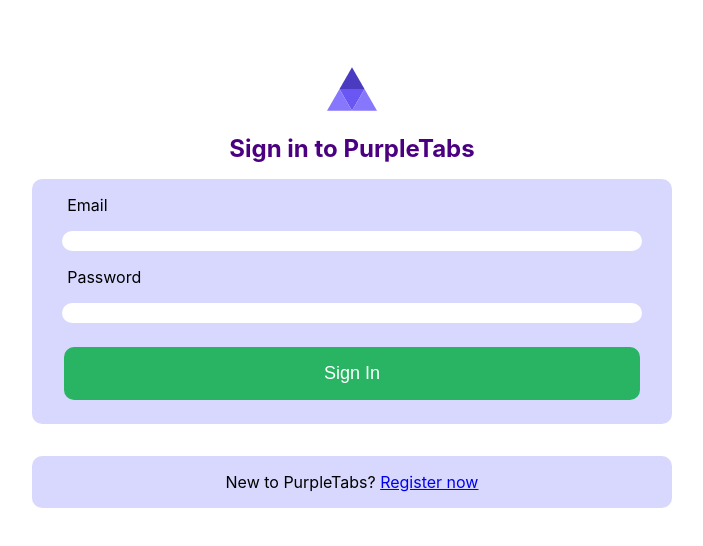
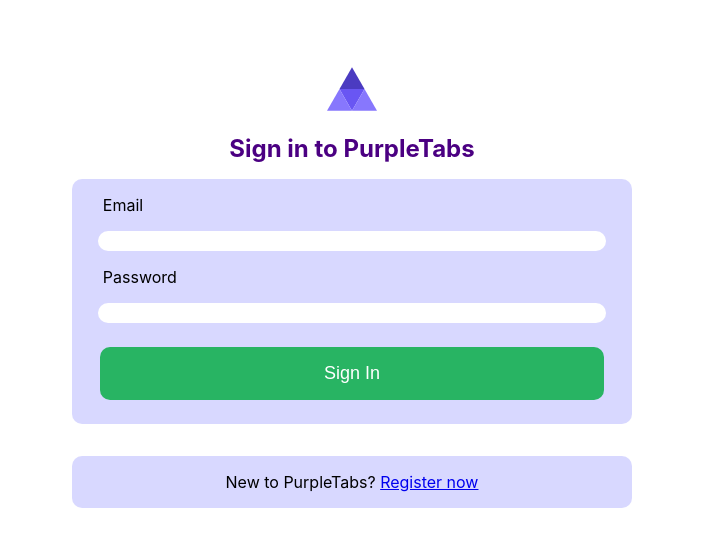
Before and after one commit to hectormelgoza/react-tracker, a React (Create React App) app in the folder tracker/: page /login in a window 1280 px wide. Shown: the top 546 px of the page, without its empty margins (288-991 px from the left). Built offline with nearby package versions, Linux system fonts and the light colour scheme.

Commit message:
css media after 800px

```diff
--- a/tracker/src/App.css
+++ b/tracker/src/App.css
@@ -383,3 +383,31 @@ h8{
     font-size: 1.4rem;
   }
 }
+@media screen and (min-width: 800px){
+  .fixed-div{
+
+    width: 48rem;
+    margin: auto;
+    display: flex;
+    justify-content: space-evenly;
+  }
+  .dash-container{
+    width: 48rem;
+    margin: auto;
+  }
+  .search-filter{
+    display: flex;
+    justify-content: center;
+  }
+  .login-container{
+    width: 50rem;
+    margin: auto;
+    margin-top: 4rem;
+  }
+  .login-form, .new-user{
+    width: 35rem;
+  }
+  .message-brd{
+    margin-top: 8rem;
+  }
+}
```
